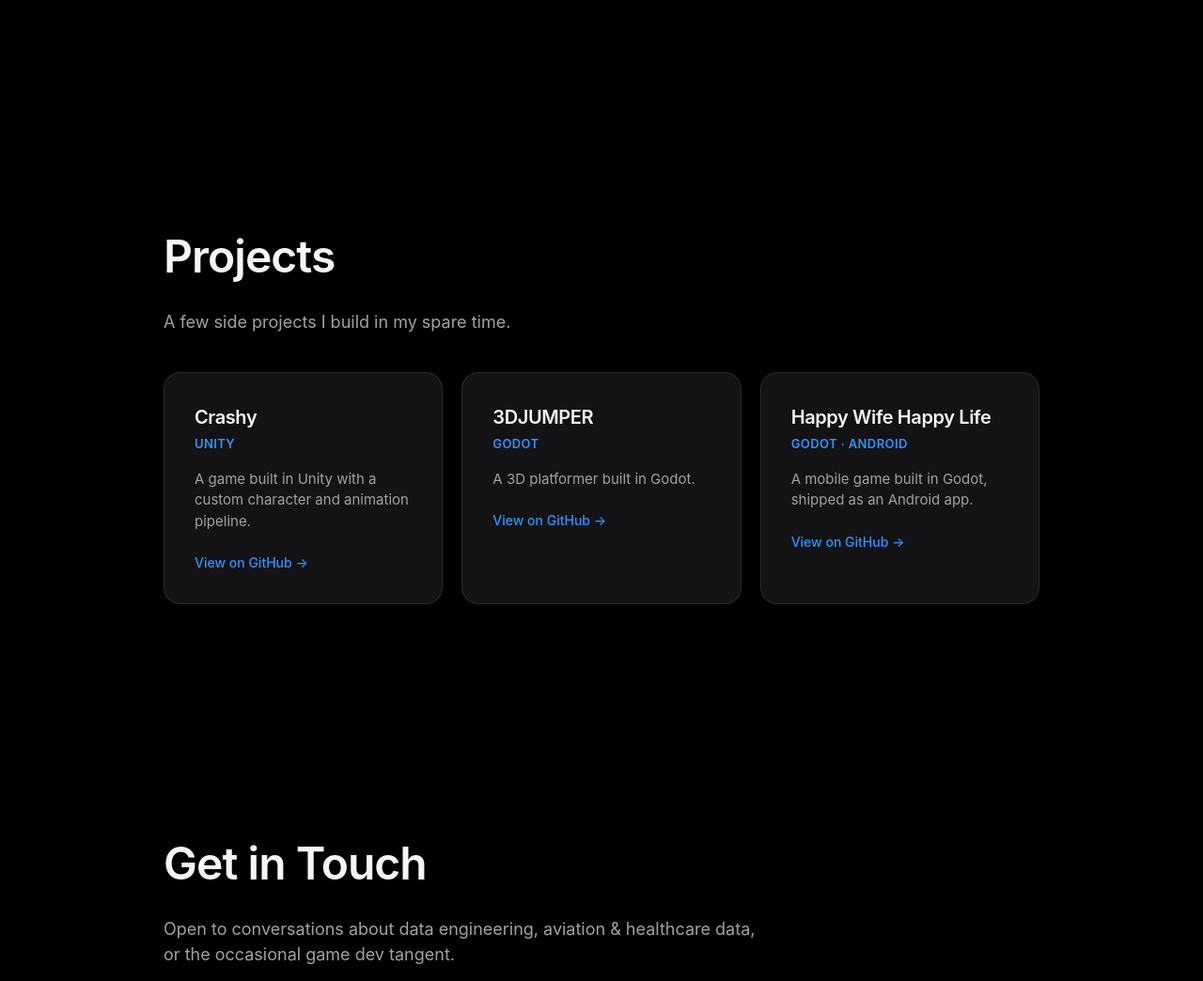
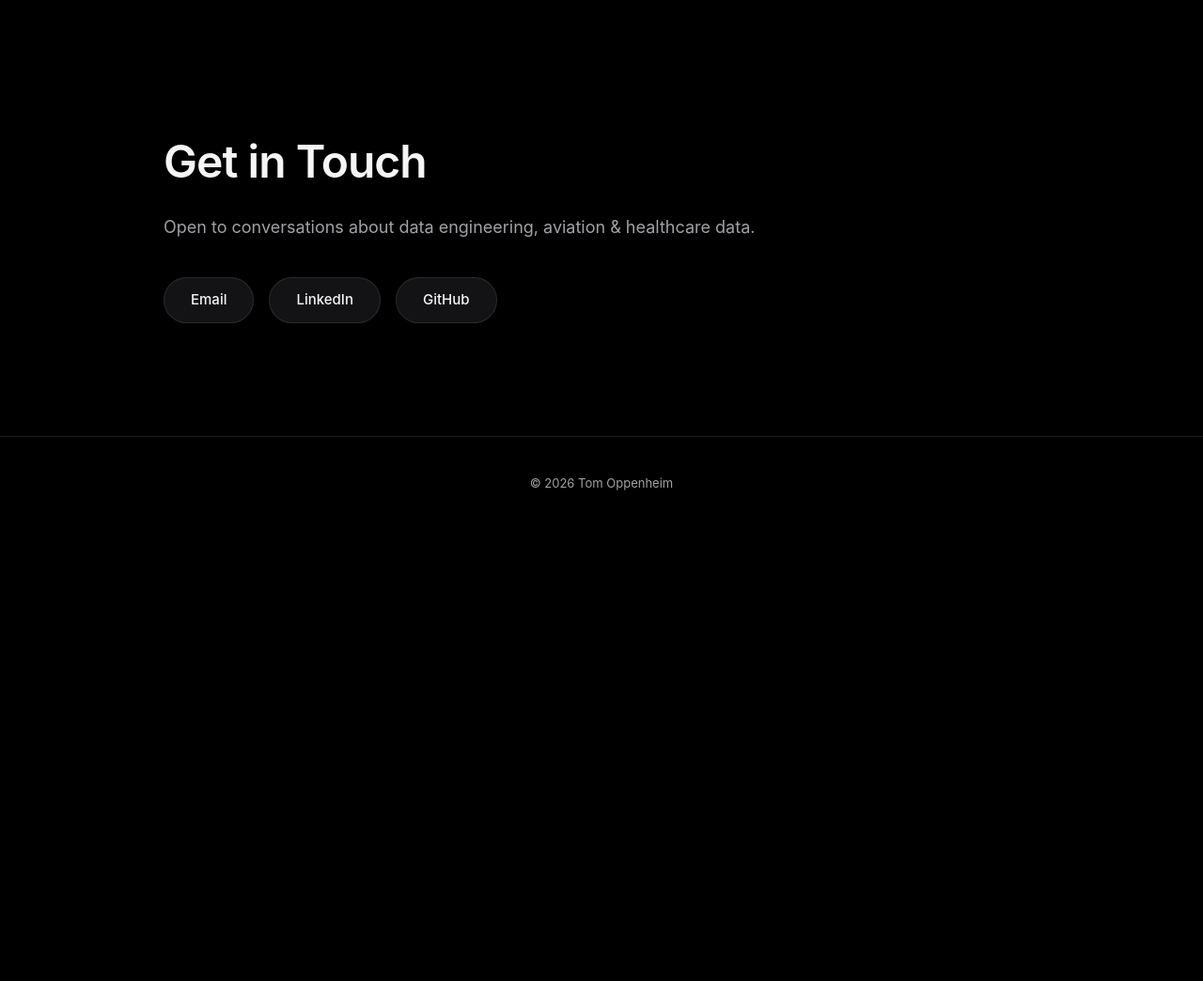
Before and after one commit to TomOppenheim206/tomoppenheim206.github.io, a plain HTML site: page index.html in a window 1280 px wide. Shown: the part 1756-2800 px from the top of the page at 94% size. After the commit the page ends 2340 px from the top, so only its background shows below. Drawn offline with Linux system fonts and the light colour scheme.

Commit message:
Remove game projects section for a more professional focus
Co-Authored-By: Claude Sonnet 5 <noreply@anthropic.com>

```diff
--- a/css/styles.css
+++ b/css/styles.css
@@ -259,52 +259,6 @@ h1, h2, h3 {
   color: var(--text-muted);
 }
 
-/* Projects */
-.projects-grid {
-  display: grid;
-  grid-template-columns: repeat(auto-fit, minmax(260px, 1fr));
-  gap: 20px;
-}
-
-.project-card {
-  background: var(--surface);
-  border: 1px solid var(--border);
-  border-radius: 18px;
-  padding: 32px;
-  transition: border-color 0.2s ease, transform 0.2s ease;
-}
-
-.project-card:hover {
-  border-color: rgba(255, 255, 255, 0.22);
-  transform: translateY(-2px);
-}
-
-.project-card h3 {
-  font-size: 20px;
-  margin-bottom: 4px;
-}
-
-.project-meta {
-  font-size: 13px;
-  color: var(--accent);
-  font-weight: 600;
-  text-transform: uppercase;
-  letter-spacing: 0.03em;
-  margin-bottom: 16px;
-}
-
-.project-card p:not(.project-meta) {
-  color: var(--text-muted);
-  font-size: 15px;
-  margin-bottom: 20px;
-}
-
-.project-card a {
-  font-size: 14px;
-  font-weight: 500;
-  color: var(--accent);
-}
-
 /* Contact */
 .contact-links {
   display: flex;
--- a/index.html
+++ b/index.html
@@ -18,7 +18,6 @@
       <div class="nav-links" id="nav-links">
         <a href="#about">About</a>
         <a href="#skills">Skills</a>
-        <a href="#projects">Projects</a>
         <a href="#contact">Contact</a>
       </div>
     </div>
@@ -34,7 +33,7 @@
         turning complex, regulated systems into something people can actually trust.
       </p>
       <div class="hero-cta">
-        <a href="#projects" class="btn btn-primary">View Projects</a>
+        <a href="#about" class="btn btn-primary">Learn More</a>
         <a href="#contact" class="btn btn-secondary">Get in Touch</a>
       </div>
     </div>
@@ -50,11 +49,6 @@
           where compliance, accuracy, and uptime aren't optional. I design and maintain
           pipelines that move messy, high-stakes data from source systems into models
           and dashboards that teams actually rely on.
-        </p>
-        <p>
-          Outside of the day job, I build things for fun — mostly small games and
-          interactive projects where I get to work end-to-end on something with an
-          audience of exactly one: me.
         </p>
       </div>
     </section>
@@ -81,34 +75,9 @@
       </div>
     </section>
 
-    <section id="projects" class="section reveal">
-      <h2>Projects</h2>
-      <p class="section-lede">A few side projects I build in my spare time.</p>
-      <div class="projects-grid">
-        <article class="project-card">
-          <h3>Crashy</h3>
-          <p class="project-meta">Unity</p>
-          <p>A game built in Unity with a custom character and animation pipeline.</p>
-          <a href="https://github.com/TomOppenheim206/Crashy" target="_blank" rel="noopener">View on GitHub &rarr;</a>
-        </article>
-        <article class="project-card">
-          <h3>3DJUMPER</h3>
-          <p class="project-meta">Godot</p>
-          <p>A 3D platformer built in Godot.</p>
-          <a href="https://github.com/TomOppenheim206/3DJUMPER" target="_blank" rel="noopener">View on GitHub &rarr;</a>
-        </article>
-        <article class="project-card">
-          <h3>Happy Wife Happy Life</h3>
-          <p class="project-meta">Godot &middot; Android</p>
-          <p>A mobile game built in Godot, shipped as an Android app.</p>
-          <a href="https://github.com/TomOppenheim206/HappyWifeHappyLife" target="_blank" rel="noopener">View on GitHub &rarr;</a>
-        </article>
-      </div>
-    </section>
-
     <section id="contact" class="section reveal">
       <h2>Get in Touch</h2>
-      <p class="section-lede">Open to conversations about data engineering, aviation &amp; healthcare data, or the occasional game dev tangent.</p>
+      <p class="section-lede">Open to conversations about data engineering, aviation &amp; healthcare data.</p>
       <div class="contact-links">
         <a class="contact-link" href="mailto:tomdoppenheim@gmail.com">Email</a>
         <a class="contact-link" href="https://www.linkedin.com/in/tom-o-608a9357/" target="_blank" rel="noopener">LinkedIn</a>
```
